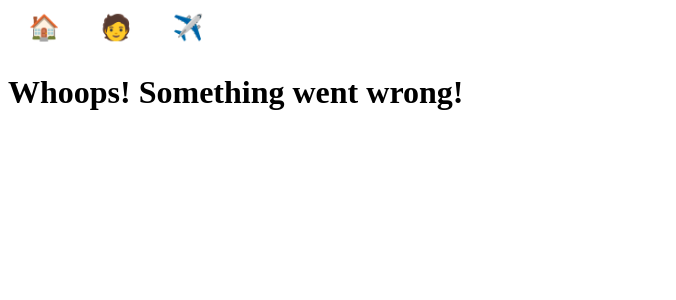
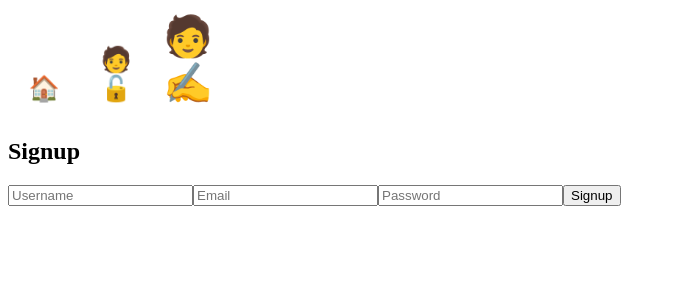
Before and after one commit to AnneMiriam/TripPlanner, a React (Create React App) app in the folder client/: page /signup in a window 1280 px wide. Shown: the top 300 px of the page, without its empty margins (0-676 px from the left). Built offline with nearby package versions, Linux system fonts and the light colour scheme.

Commit message:
login and signup pages visible

```diff
--- a/client/src/components/NavBar.js
+++ b/client/src/components/NavBar.js
@@ -13,16 +13,16 @@ function NavBar() {
         🏠
       </NavLink>
       <NavLink
-        to="/user"
+        to="/login"
         className="nav-link"
       >
-        🧑
+        🧑🔓
       </NavLink>
       <NavLink
-        to="/trips"
+        to="/signup"
         className="nav-link"
       >
-        ✈️
+        🧑✍️
       </NavLink>
     </nav>
   );
--- a/client/src/index.js
+++ b/client/src/index.js
@@ -1,13 +1,26 @@
 import "./index.css";
 // import { createRoot } from "react-dom/client";
 
-import React from "react";
-import ReactDOM from "react-dom/client";
-import { createBrowserRouter, RouterProvider } from "react-router-dom";
+import React from 'react';
+import ReactDOM from 'react-dom';
+import App from './pages/App';
 
-import routes from "./routes";
+ReactDOM.render(
+  <React.StrictMode>
+    <App />
+  </React.StrictMode>,
+  document.getElementById('root')
+);
 
-const router = createBrowserRouter(routes)
 
-const root = ReactDOM.createRoot(document.getElementById("root"));
-root.render(<RouterProvider router={router} />);
+
+// import React from "react";
+// import ReactDOM from "react-dom/client";
+// import { createBrowserRouter, RouterProvider } from "react-router-dom";
+
+// import routes from "./routes";
+
+// const router = createBrowserRouter(routes)
+
+// const root = ReactDOM.createRoot(document.getElementById("root"));
+// root.render(<RouterProvider router={router} />);
--- /dev/null
+++ b/client/src/pages/App.js
@@ -0,0 +1,20 @@
+import React from 'react';
+import { BrowserRouter as Router, Route, Routes } from 'react-router-dom';
+import Login from './Login';
+import Home from './Home';
+import Signup from './Signup';
+
+
+const App = () => {
+  return (
+    <Router>
+      <Routes>
+        <Route path="/" element={<Home />} />
+        <Route path="/login" element={<Login />} />
+        <Route path="/signup" element={<Signup />} />
+      </Routes>
+    </Router>
+  );
+};
+
+export default App;
--- a/client/src/pages/Home.js
+++ b/client/src/pages/Home.js
@@ -1,4 +1,4 @@
-
+import React from "react";
 import NavBar from "../components/NavBar";
 
 function Home() {
--- /dev/null
+++ b/client/src/pages/Login.js
@@ -0,0 +1,46 @@
+import React, { useState } from 'react';
+import { useNavigate, Link } from 'react-router-dom';
+import NavBar from '../components/NavBar';
+
+const Login = () => {
+  const [username, setUsername] = useState('');
+  const [password, setPassword] = useState();
+  const navigate = useNavigate();
+
+  const handleLogin = () => {
+    // Authentication logic (similar to the previous example)
+    if (username === 'user' && password === 'password') {
+      // Redirect to the dashboard on successful login
+      navigate('/');
+    } else {
+      alert('Invalid username or password');
+    }
+  };
+
+  return (
+    <div>
+      <header>
+        <NavBar />
+      </header>
+      <h2>Login</h2>
+      <input
+        type="text"
+        placeholder="Username"
+        value={username}
+        onChange={(e) => setUsername(e.target.value)}
+      />
+      <input
+        type="password"
+        placeholder="Password"
+        value={password}
+        onChange={(e) => setPassword(e.target.value)}
+      />
+      <button onClick={handleLogin}>Login</button>
+      <p>
+        Don't have an account? <Link to="/signup">Signup</Link>
+      </p>
+    </div>
+  );
+};
+
+export default Login;
--- /dev/null
+++ b/client/src/pages/Signup.js
@@ -0,0 +1,50 @@
+// components/Signup.js
+import React, { useState } from 'react';
+import { useNavigate } from 'react-router-dom';
+import NavBar from '../components/NavBar';
+
+
+const Signup = () => {
+  const [username, setUsername] = useState('');
+  const [email, setEmail] = useState('');
+  const [password, setPassword] = useState('');
+  const navigate = useNavigate();
+
+
+  const handleSignup = () => {
+    // Add signup logic here (e.g., send data to the server)
+    // For simplicity, I'm using a basic alert in this example
+    alert(`Signup successful for ${username}`);
+    navigate('/'); // Redirect to the home page after signup
+  };
+
+  return (
+    <div>
+      <header>
+        <NavBar />
+      </header>
+      <h2>Signup</h2>
+      <input
+        type="text"
+        placeholder="Username"
+        value={username}
+        onChange={(e) => setUsername(e.target.value)}
+      />
+      <input
+        type="text"
+        placeholder="Email"
+        value={email}
+        onChange={(e) => setEmail(e.target.value)}
+      />
+      <input
+        type="password"
+        placeholder="Password"
+        value={password}
+        onChange={(e) => setPassword(e.target.value)}
+      />
+      <button onClick={handleSignup}>Signup</button>
+    </div>
+  );
+};
+
+export default Signup;
--- a/client/src/pages/User.js
+++ b/client/src/pages/User.js
@@ -1,47 +1,61 @@
-import NavBar from "../components/NavBar";
-// import { useState, useEffect } from "react";
-// import UserCard from "../components/UserCard";
 
 
-function User() {
-  // const [users, setUsers] = useState([])
 
-  // useEffect(() =>{
-  //   fetch("/user")
-  //     .then(r => r.json())
-  //     .then(data => setUsers(data))
-  //     .catch(error => console.error(error));
-  // }, []);
 
-  // const userList = users.map(user =>{
-  //   return <UserCard key={user.id} user={user}/>
-  // });
-  return (
-    <>
-      <header>
-        <NavBar />
-      </header>
-      <main>
-        <h1>User Login</h1>
-        <form>
-          <div>
-            <label for="username">Username: </label>
-            <input id="username" type="text" name="username" placeholder="Username" />
-          </div>
-          <br/>
-          <div>
-            <label for="password">Password: </label>
-            <input id="password" type="password" name="password" placeholder="Password" />
-          </div>
-          <br/>
 
-          <button type="submit">Submit</button>
-          <button type="submit">Sign-up</button>
-        </form>
-        {/* {userList} */}
-      </main>
-    </>
-  );
-};
 
-  export default User;
+
+
+
+
+
+
+
+
+// import NavBar from "../components/NavBar";
+// // import { useState, useEffect } from "react";
+// // import UserCard from "../components/UserCard";
+
+
+// function User() {
+//   // const [users, setUsers] = useState([])
+
+//   // useEffect(() =>{
+//   //   fetch("/user")
+//   //     .then(r => r.json())
+//   //     .then(data => setUsers(data))
+//   //     .catch(error => console.error(error));
+//   // }, []);
+
+//   // const userList = users.map(user =>{
+//   //   return <UserCard key={user.id} user={user}/>
+//   // });
+//   return (
+//     <>
+//       <header>
+//         <NavBar />
+//       </header>
+//       <main>
+//         <h1>User Login</h1>
+//         <form>
+//           <div>
+//             <label for="username">Username: </label>
+//             <input id="username" type="text" name="username" placeholder="Username" />
+//           </div>
+//           <br/>
+//           <div>
+//             <label for="password">Password: </label>
+//             <input id="password" type="password" name="password" placeholder="Password" />
+//           </div>
+//           <br/>
+
+//           <button type="submit">Submit</button>
+//           <button type="submit">Sign-up</button>
+//         </form>
+//         {/* {userList} */}
+//       </main>
+//     </>
+//   );
+// };
+
+//   export default User;
```
Also changed, not shown: client/src/components/AuthContext.js (added, +41 -0 lines), client/src/routes.js (+6 -5 lines).
